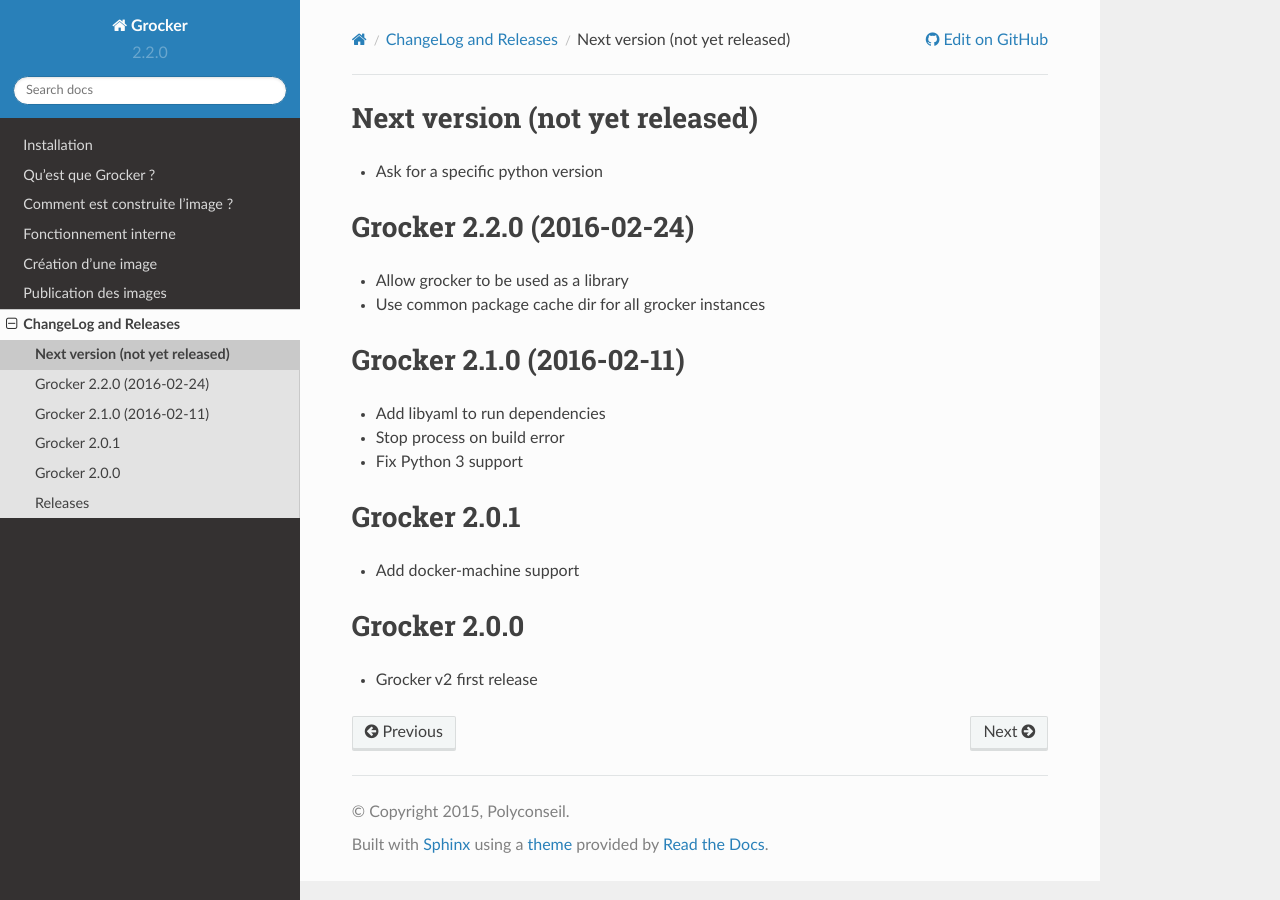
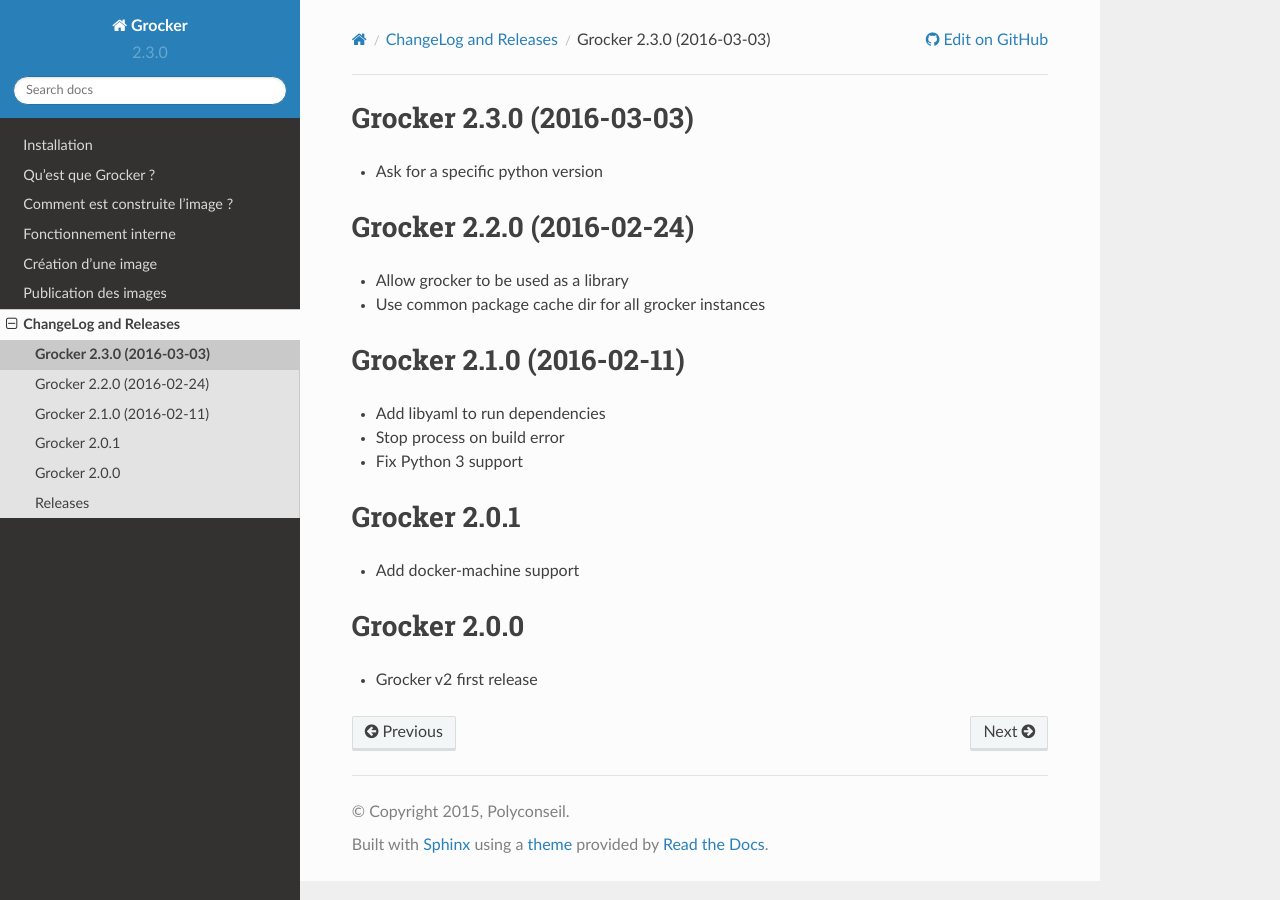
Before and after one commit to Polyconseil/grocker, a Sphinx documentation site: the page built from docs/changelog.rst, in a window 1280 px wide. Built offline with Sphinx 7.4.7 and the Read the Docs theme 2.0.0, drawn with Linux system fonts in a browser that asks for light colours.

Commit message:
Release version v2.3.0
Released-with: blease v2016.03.03.00513+bb566deb
Signed-off-by: Brice Gelineau <brice.gelineau@polyconseil.fr>

```diff
--- a/docs/changelog.rst
+++ b/docs/changelog.rst
@@ -1,5 +1,5 @@
-Next version (not yet released)
--------------------------------
+Grocker 2.3.0 (2016-03-03)
+--------------------------
 
 - Ask for a specific python version
 
--- a/docs/releases/index.rst
+++ b/docs/releases/index.rst
@@ -2,4 +2,5 @@
 --------
 
 .. toctree::
+   2.3.0.rst
    2.2.0.rst
--- a/grocker/__init__.py
+++ b/grocker/__init__.py
@@ -3,7 +3,7 @@
 
 from __future__ import absolute_import, division, print_function, unicode_literals
 
-__version__ = '2.2.0'
+__version__ = '2.3.0'
 __copyright__ = '2015, Polyconseil'
 __description__ = 'Docker image builder'
 
```
Also changed, not shown: docs/releases/2.3.0.rst (added, +15 -0 lines).
